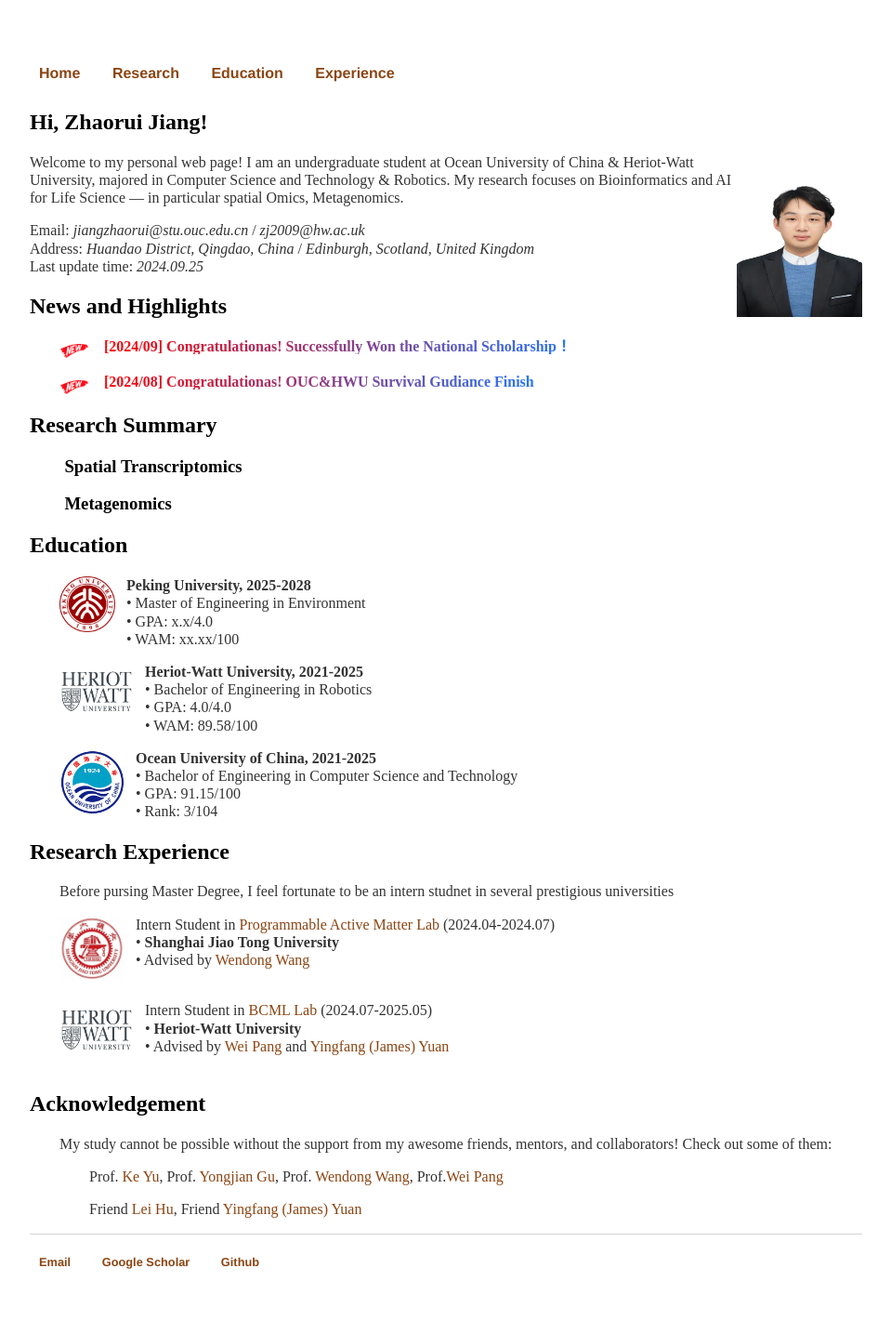
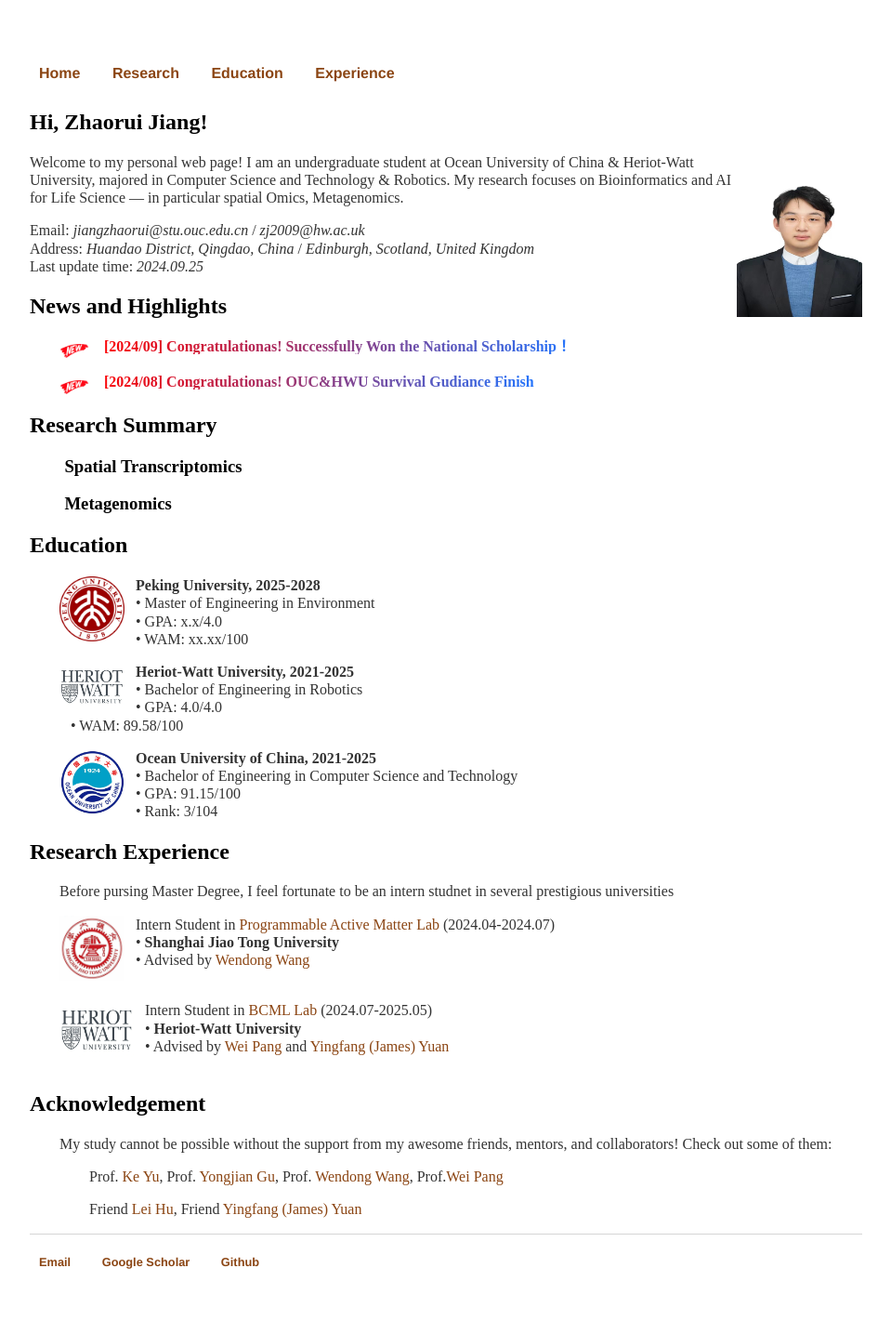
Before and after one commit to zhaorui-bi/zhaorui-bi.github.io, a Jekyll site: the page built from index.html, in a window 1280 px wide. Shown: the whole page at 93% size, without its empty margins (160-1119 px from the left). Built offline with Jekyll 4.4.1, drawn with Linux system fonts in a browser that asks for light colours.

Commit message:
Update index.html

```diff
--- a/index.html
+++ b/index.html
@@ -61,7 +61,7 @@ title: Zhaorui Jiang
 	<h2><a name="edu"></a>Education</h2>
 
 		<p style="margin-left: 2em;">
-			<img src="/img/pku.png" align="left" width="60" height="60"/>
+			<img src="/img/pku.png" align="left" width="70" height="70"/>
 			&nbsp&nbsp <b>Peking University, 2025-2028  </b><br>
 			&nbsp&nbsp &bull; Master of Engineering in Environment<br>
 			&nbsp&nbsp &bull; GPA: x.x/4.0 <br>
@@ -69,7 +69,7 @@ title: Zhaorui Jiang
 		</p>
 
 		<p style="margin-left: 2em;">
-			<img src="/img/hw.png" align="left" width="80" height="60"/>
+			<img src="/img/hw.png" align="left" width="70" height="50"/>
 			&nbsp&nbsp <b>Heriot-Watt University, 2021-2025  </b><br>
 			&nbsp&nbsp &bull; Bachelor of Engineering in Robotics<br>
 			&nbsp&nbsp &bull; GPA: 4.0/4.0 <br>
```
